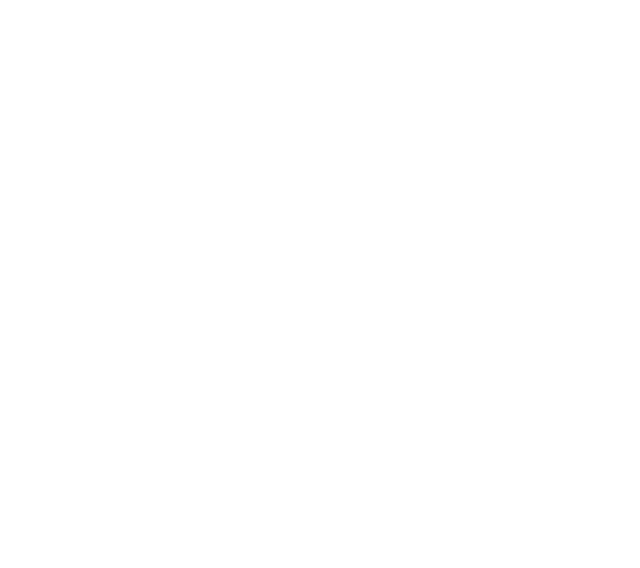
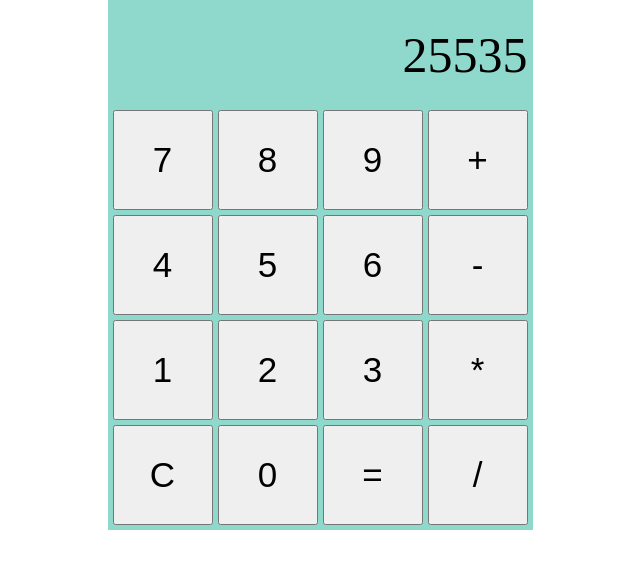
Before and after one commit to thetzawaung-ton/calculator-top, a plain HTML site: page index.html in a window 1280 px wide. Shown: the whole page, without its empty margins (320-960 px from the left). Drawn offline with Linux system fonts and the light colour scheme.

Commit message:
Create basic html calculator with numbers and operators

```diff
--- a/css/styles.css
+++ b/css/styles.css
@@ -0,0 +1,31 @@
+body{
+    display: flex;
+    margin: 0;
+    padding: 0;
+    justify-content: center;
+}
+
+.container{
+    display: flex;
+    flex-wrap: wrap;
+    gap: 5px;
+    box-sizing: border-box;
+    width: 425px;
+    background-color: rgb(142, 216, 204);
+    padding: 5px;
+}
+
+button {
+    width: 100px;
+    height: 100px;
+    font-size: 35px;
+}
+
+.display{
+    flex-grow: 1;
+    width: 100%;
+    height: 100px;
+    text-align: end;
+    font-size: 50px;
+    line-height: 100px;
+}
--- a/index.html
+++ b/index.html
@@ -8,6 +8,24 @@
     <script src="js/javascript.js" defer></script>
 </head>
 <body>
-
+    <div class="container">
+        <div class="display">25535</div>
+        <button>7</button>
+        <button>8</button>
+        <button>9</button>
+        <button>+</button>
+        <button>4</button>
+        <button>5</button>
+        <button>6</button>
+        <button>-</button>
+        <button>1</button>
+        <button>2</button>
+        <button>3</button>
+        <button>*</button>
+        <button>C</button>
+        <button>0</button>
+        <button>=</button>
+        <button>/</button>
+    </div>
 </body>
 </html>
```
